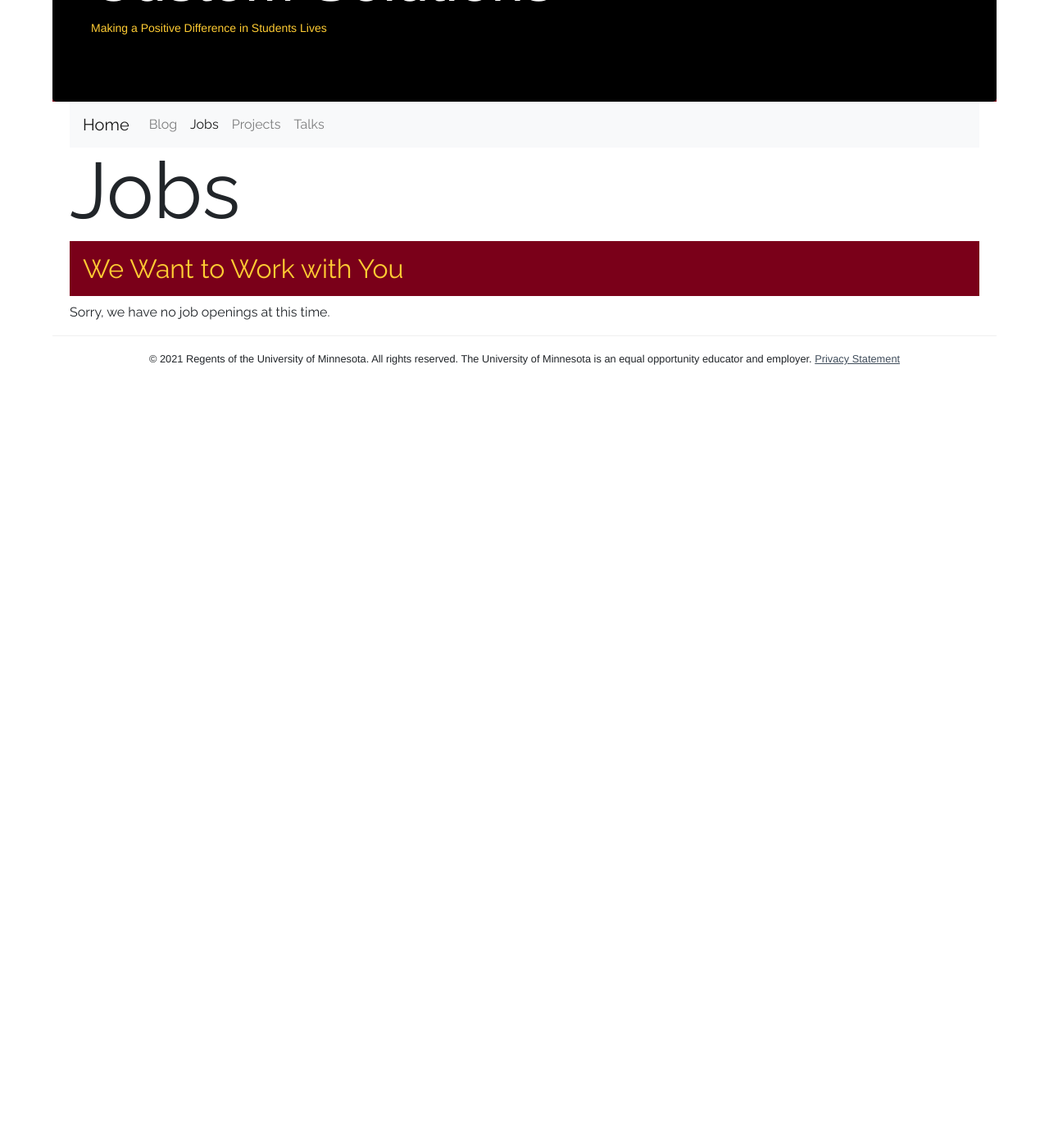
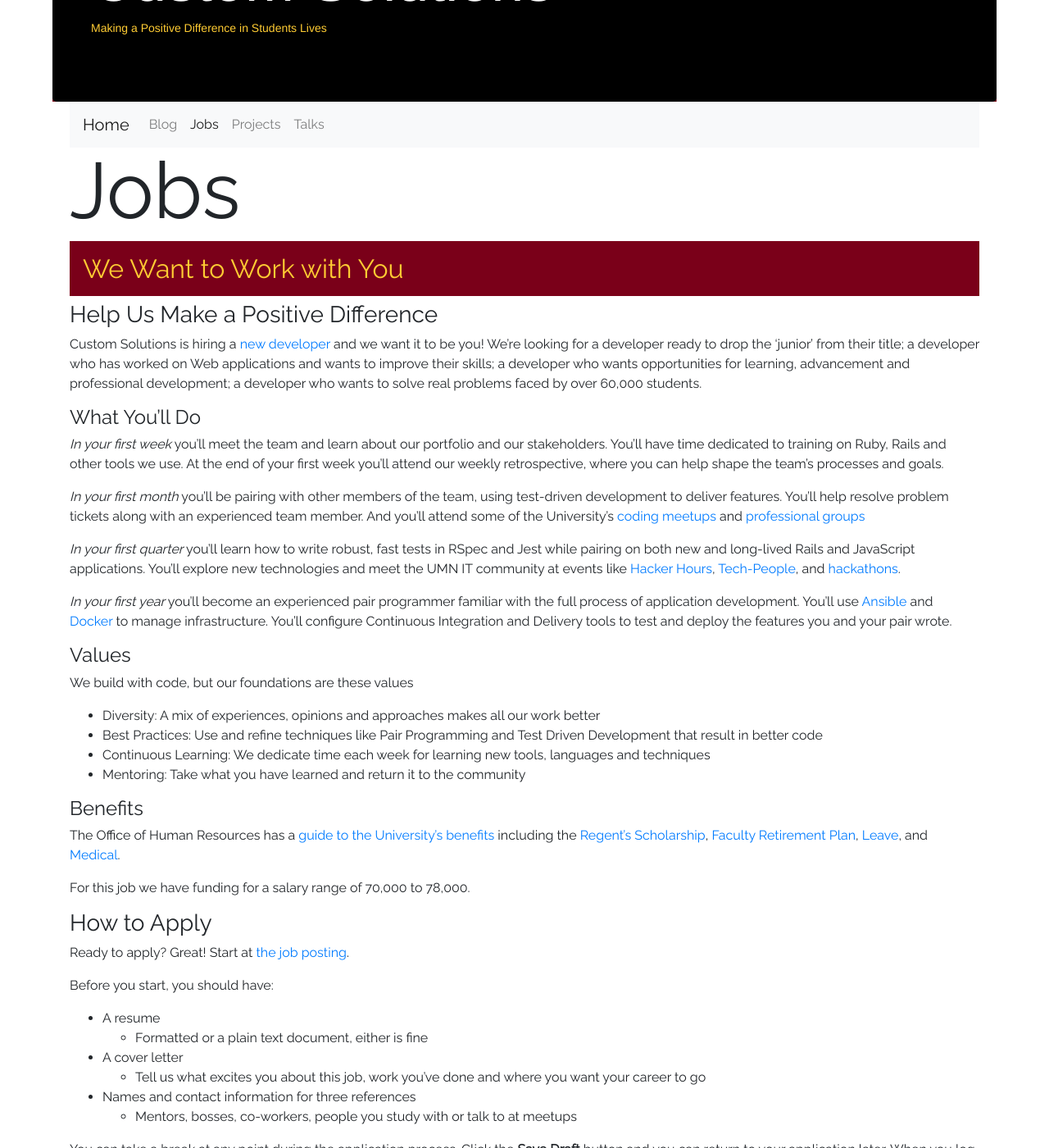
Before and after one commit to umn-asr/umn-asr.github.io, a Jekyll site: the page built from jobs.markdown, in a window 1280 px wide and 1400 px high, scrolled down 270 px. Shown: the whole window at 82% size. Built offline with Jekyll 4.4.1, drawn with Linux system fonts in a browser that asks for light colours; nearby versions of some CDN libraries; before the commit the page ends 900 px from its top, so only the background shows below that; some of the changed text lies outside the part shown.

Commit message:
Post Dev2 job

```diff
--- a/jobs.markdown
+++ b/jobs.markdown
@@ -4,4 +4,82 @@ title: Jobs
 subtitle: We Want to Work with You
 ---
 
-Sorry, we have no job openings at this time.
+### Help Us Make a Positive Difference
+
+Custom Solutions is hiring a [new developer](https://z.umn.edu/asr_dev2_external) and we want it to be you! We're looking for a developer ready to drop the 'junior' from their title; a developer who has worked on Web applications and wants to improve their skills; a developer who wants opportunities for learning, advancement and professional development; a developer who wants to solve real problems faced by over 60,000 students.
+
+#### What You'll Do
+
+_In your first week_ you'll meet the team and learn about our portfolio and our stakeholders. You'll have time dedicated to training on Ruby, Rails and other tools we use. At the end of your first week you'll attend our weekly retrospective, where you can help shape the team's processes and goals.
+
+_In your first month_ you'll be pairing with other members of the team, using test-driven development to deliver features. You'll help resolve problem tickets along with an experienced team member. And you'll attend some of the University's [coding meetups](http://code-people.umn.edu/) and [professional groups](https://campus-climate.umn.edu/get-involved#faculty-staff)
+
+_In your first quarter_ you'll learn how to write robust, fast tests in RSpec and Jest while pairing on both new and long-lived Rails and JavaScript applications. You'll explore new technologies and meet the UMN IT community at events like [Hacker Hours](https://umnhackerhours.github.io), [Tech-People](http://tech-people.umn.edu), and [hackathons](http://umn.campuscodefest.org/).
+
+_In your first year_ you'll become an experienced pair programmer familiar with the full process of application development. You'll use [Ansible](https://www.ansible.com) and [Docker](https://www.docker.com) to manage infrastructure. You'll configure Continuous Integration and Delivery tools to test and deploy the features you and your pair wrote.
+
+#### Values
+
+We build with code, but our foundations are these values
+
+- Diversity: A mix of experiences, opinions and approaches makes all our work better
+- Best Practices: Use and refine techniques like Pair Programming and Test Driven Development that result in better code
+- Continuous Learning: We dedicate time each week for learning new tools, languages and techniques
+- Mentoring: Take what you have learned and return it to the community
+
+#### Benefits
+
+The Office of Human Resources has a [guide to the University's benefits](https://humanresources.umn.edu/benefits) including the [Regent's Scholarship](https://humanresources.umn.edu/benefits/tuition-benefits), [Faculty Retirement Plan](http://humanresources.umn.edu/employee-benefits/retirement#anchor-auto), [Leave](https://humanresources.umn.edu/benefits/vacations-and-leaves), and [Medical](https://humanresources.umn.edu/employee-benefits/medical).
+
+For this job we have funding for a salary range of 70,000 to 78,000.
+
+### How to Apply
+
+Ready to apply? Great! Start at [the job posting](https://z.umn.edu/asr_dev2_external).
+
+Before you start, you should have:
+
+- A resume
+   - Formatted or a plain text document, either is fine
+- A cover letter
+  - Tell us what excites you about this job, work you've done and where you want your career to go
+- Names and contact information for three references
+  - Mentors, bosses, co-workers, people you study with or talk to at meetups
+
+You can take a break at any point during the application process. Click the **Save Draft** button and you can return to your application later. When you log back into the job application system, click **My Activities** and then click on the job title **Web Application Developer**
+
+If you have any questions while applying, look at the [Using the Job Application System](http://humanresources.umn.edu/find-job/using-employment-system) page.
+
+### Interviews
+
+We use three interviews.
+
+1. A brief online question & answer session that you can do at your own pace
+1. A panel interview with members of the Custom Solutions team
+1. Code reading and discussion with Custom Solutions team members
+
+Oh, and we won't ask you to code anything on a whiteboard.
+
+All interviews will be remote.
+
+### Answers to Some Common Questions
+
+**Is this job remote or in person?**
+
+Between now and August, 2021 we will be fully remote. After August, 2021 our work location will be flexible. You can work on campus, at home, or a mix.
+
+**Do I need to be in Minnesota?**
+
+You should be within commuting distance of Minneapolis, MN.
+
+**How about visas or relocation funds?**
+
+Academic Support Resources does not currently:
+
+- sponsor visas
+- offer relocation funds
+- offer signing bonuses
+
+### Other Questions
+
+Email <a href="mailto:whit0694@umn.edu">whit0694@umn.edu</a>
```
